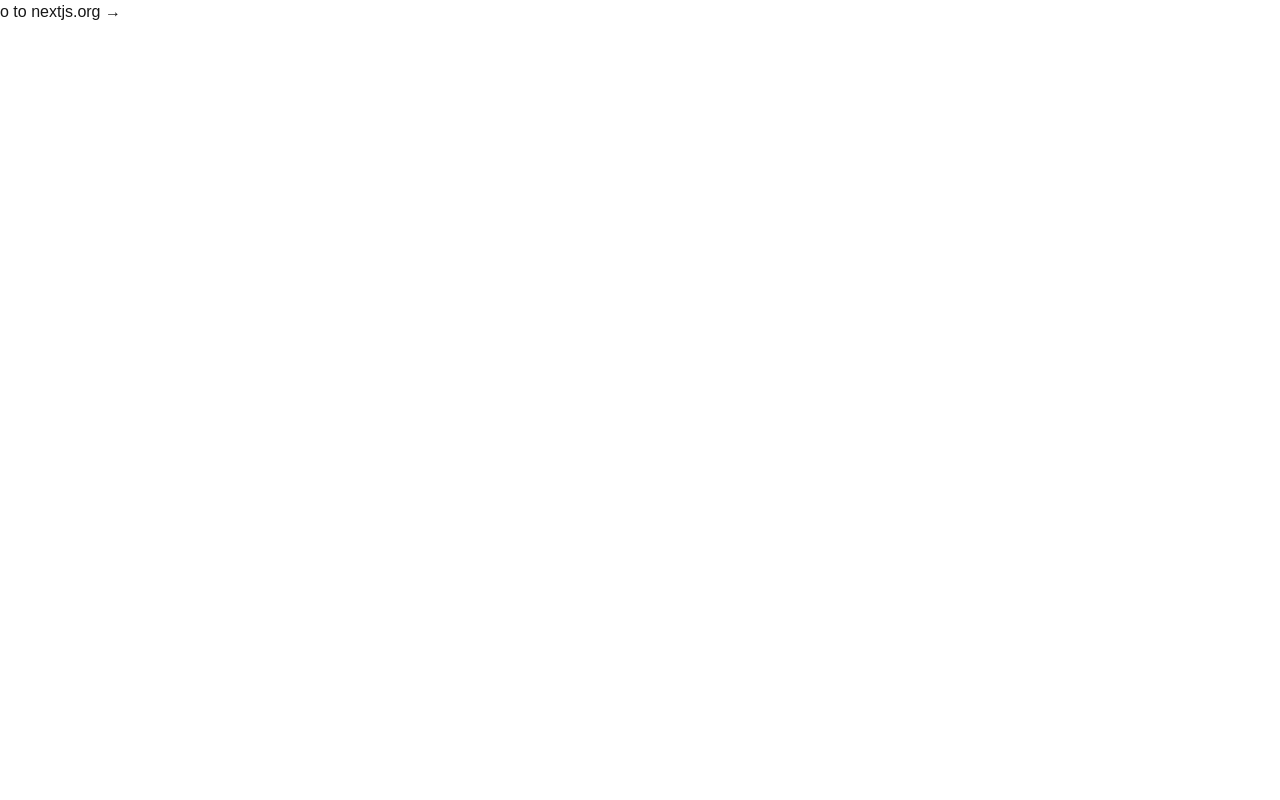
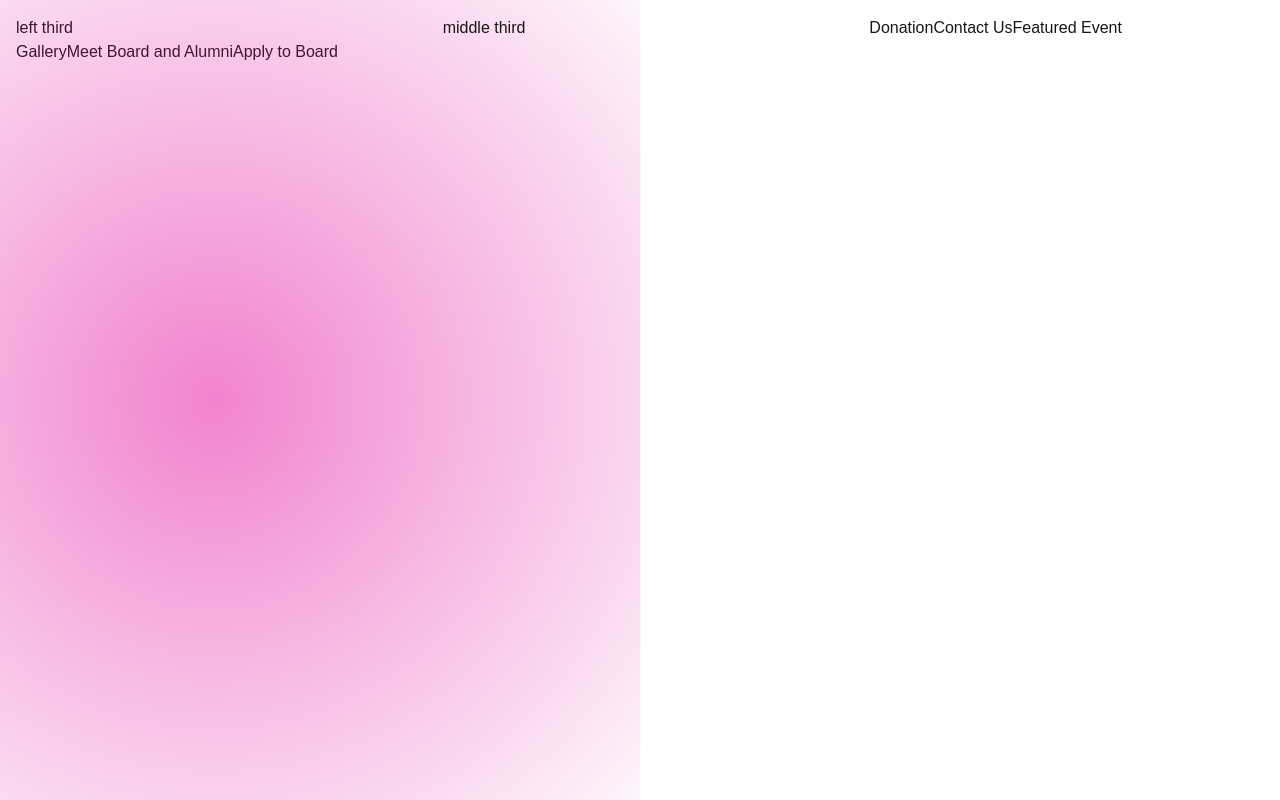
Before and after one commit to fullstackatbrown/project-musical-forum, a Next.js app: page / in a window 1280 px wide. Shown: the top 800 px of the page. Built offline with nearby package versions, Linux system fonts and the light colour scheme.

Commit message:
Spotlight WIP

```diff
--- a/src/app/gallery/page.jsx
+++ b/src/app/gallery/page.jsx
@@ -7,3 +7,5 @@ function page() {
 }
 
 export default page
+
+//2 percent of a specific
--- a/src/app/globals.css
+++ b/src/app/globals.css
@@ -19,3 +19,27 @@ body {
   background: var(--background);
   font-family: Arial, Helvetica, sans-serif;
 }
+
+#left-third-div, #middle-third-div, #right-third-div {
+  position: relative;
+  overflow: visible; /* Allow overflow to make the spotlight visible */
+}
+
+#left-third-div::before, #middle-third-div::before, #right-third-div::before {
+  content: '';
+  position: absolute;
+  top: -50%; /* Position the spotlight above the div */
+  left: 50%;
+  width: 200%; /* Make the spotlight larger */
+  height: 200%; /* Make the spotlight larger */
+  background: radial-gradient(circle at center, rgba(227, 8, 158, 0.5) 0%, rgba(227, 8, 158, 0) 70%);
+  transform: translateX(-50%) scale(0);
+  transition: transform 0.3s ease, opacity 0.3s ease;
+  opacity: 0;
+  pointer-events: none;
+}
+
+#left-third-div:hover::before, #middle-third-div:hover::before, #right-third-div:hover::before {
+  transform: translateX(-50%) scale(1);
+  opacity: 1;
+}
--- a/src/app/page.js
+++ b/src/app/page.js
@@ -1,9 +1,26 @@
 import Image from "next/image";
+import Link from "next/link";
 
 export default function Home() {
-  <div className="flex justify-center items-center h-screen">
-    div className= "float-left w-1/3"
-  </div>
-  return <p> o to nextjs.org →</p>;
+  return (
+    <div className="flex justify-center items-center h-screen">
+      <div id="left-third-div" className="float-left w-1/3 h-full p-4">
+        <p>left third</p>
+        <Link href="/gallery">Gallery</Link>
+        <Link href="/board-and-alumni">Meet Board and Alumni</Link>
+        <Link href="/board-application">Apply to Board</Link>
+      </div>
+
+      <div id="middle-third-div" className="float-left w-1/3 h-full p-4">
+        <p>middle third</p>
+        {/* Logo:  <img src=""> </img> */}
+      </div>
+
+      <div id="right-third-div" className="float-left w-1/3 h-full p-4">
+        <Link href="/donation">Donation</Link>
+        <Link href="/contact-us">Contact Us</Link>
+        <Link href="/featured-event">Featured Event</Link>
+      </div>
+    </div>
+  );
 }
-//three absolute divs that lightup, and change opacity on hover,  color being lightup
```
Also changed, not shown: src/app/d064644b153c15008a0c62143f410910.png (added).
